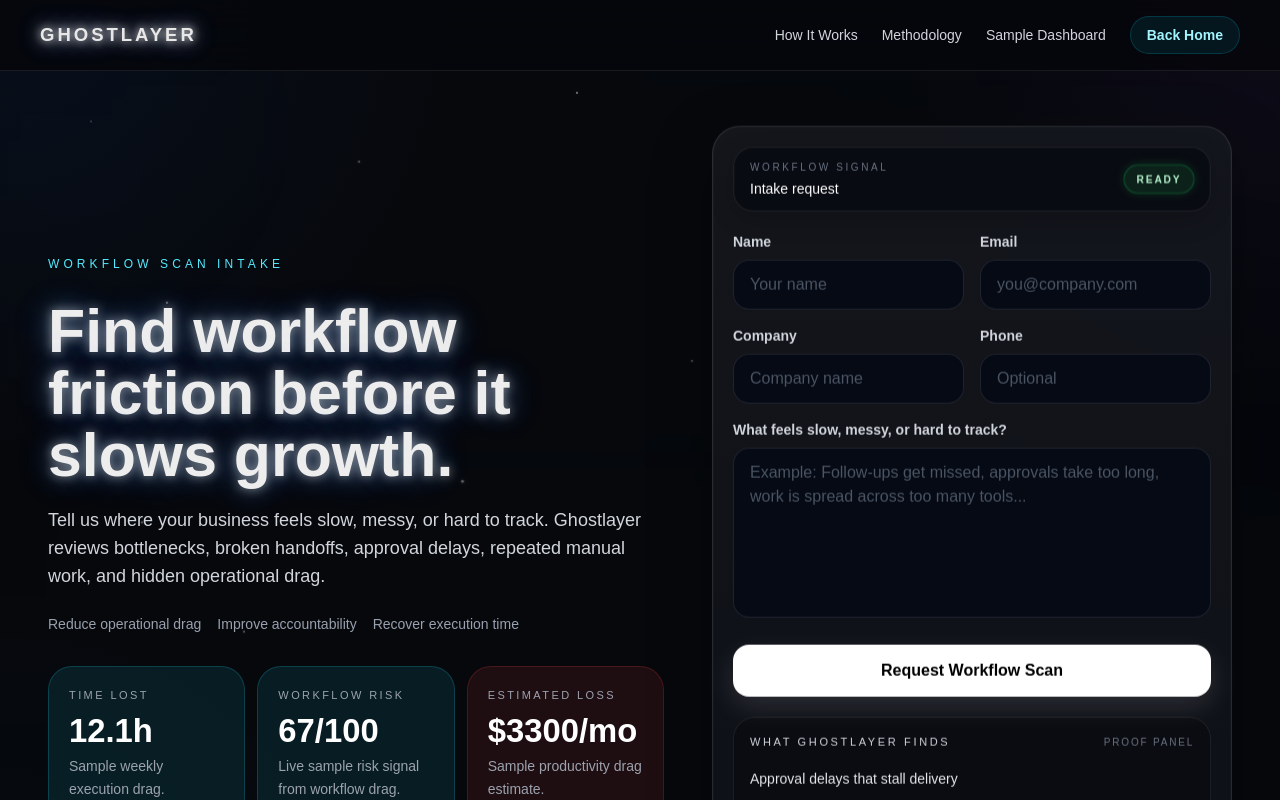
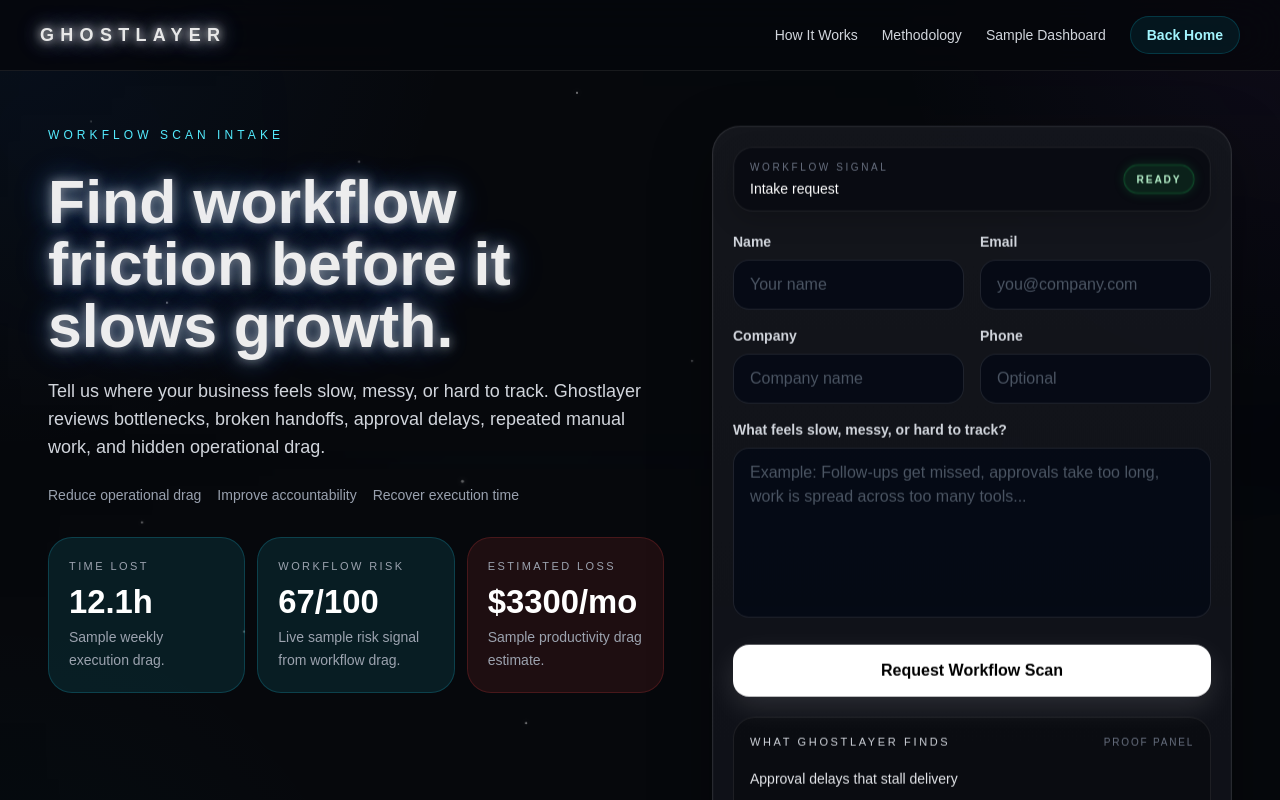
Before and after one commit to DexTheAIBusinessman/ghostlayer, a Next.js app: page /workflow-scan in a window 1280 px wide. Shown: the top 800 px of the page. Built offline with nearby package versions, Linux system fonts and the light colour scheme.

Commit message:
align workflow scan hero with intake card

```diff
--- a/app/workflow-scan/page.tsx
+++ b/app/workflow-scan/page.tsx
@@ -179,7 +179,7 @@ export default function WorkflowScanPage() {
         <div className="mx-auto flex max-w-7xl items-center justify-between gap-5 px-4 py-4 sm:px-6 md:px-8 lg:px-10">
           <a
             href="/"
-            className="ghostlayerLogoPulse inline-block text-[1.05rem] font-bold tracking-[0.16em] text-white sm:text-[1.16rem]"
+            className="ghostlayerLogoPulse inline-block text-lg font-bold tracking-[0.35em] text-white"
           >
             GHOSTLAYER
           </a>
@@ -206,7 +206,7 @@ export default function WorkflowScanPage() {
 
       <section className="relative z-10 px-4 pb-12 pt-14 sm:px-6 md:px-8 lg:px-10 xl:px-12">
         <div className="mx-auto max-w-7xl">
-          <div className="grid items-center gap-8 lg:grid-cols-[minmax(0,1.02fr)_minmax(420px,520px)] lg:gap-12">
+          <div className="grid items-start gap-8 lg:grid-cols-[minmax(0,1.02fr)_minmax(420px,520px)] lg:gap-12">
             <div className="max-w-4xl">
               <p className="text-[11px] uppercase tracking-[0.34em] text-cyan-300 sm:text-xs">
                 Workflow Scan Intake
```
